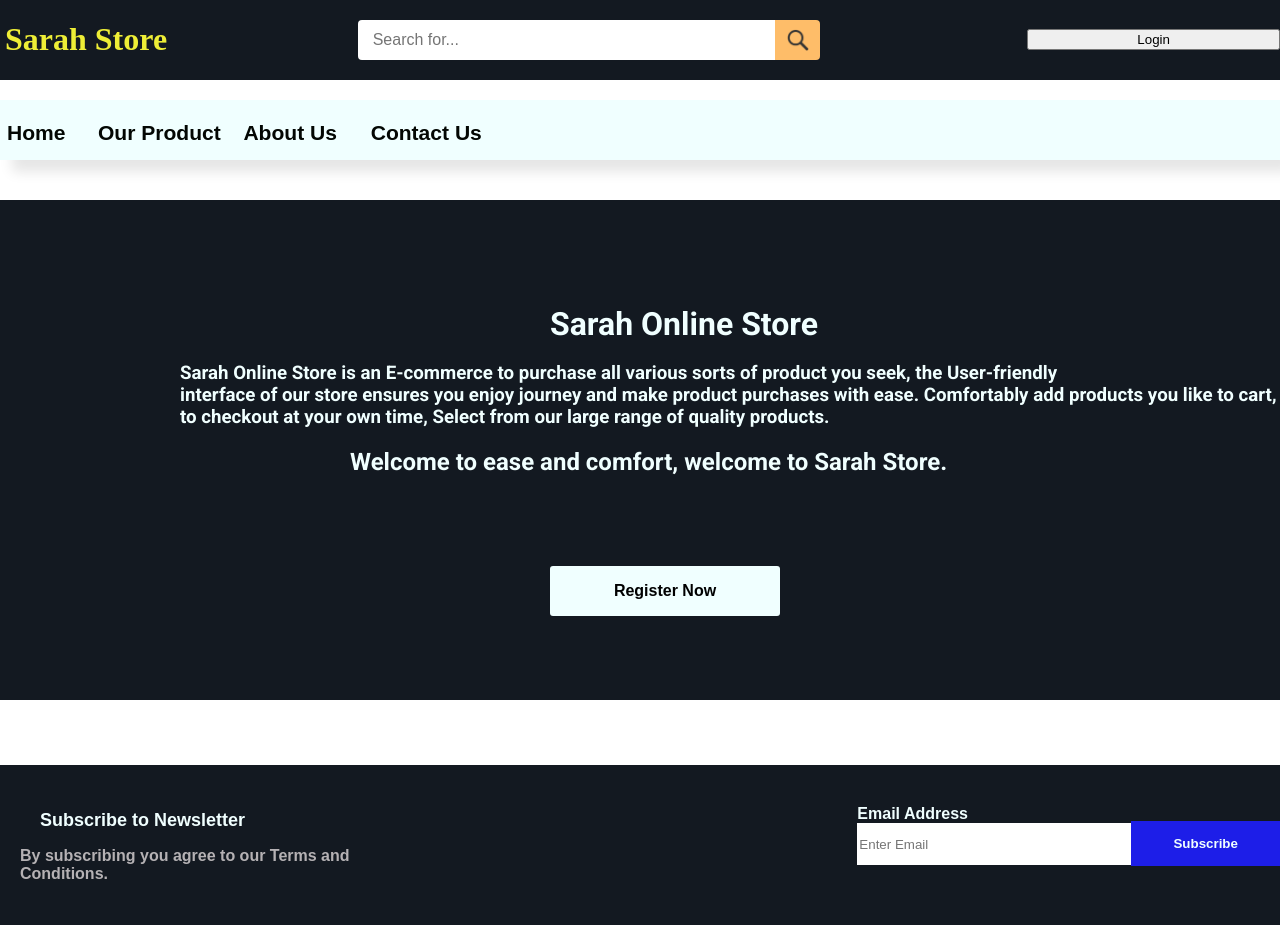
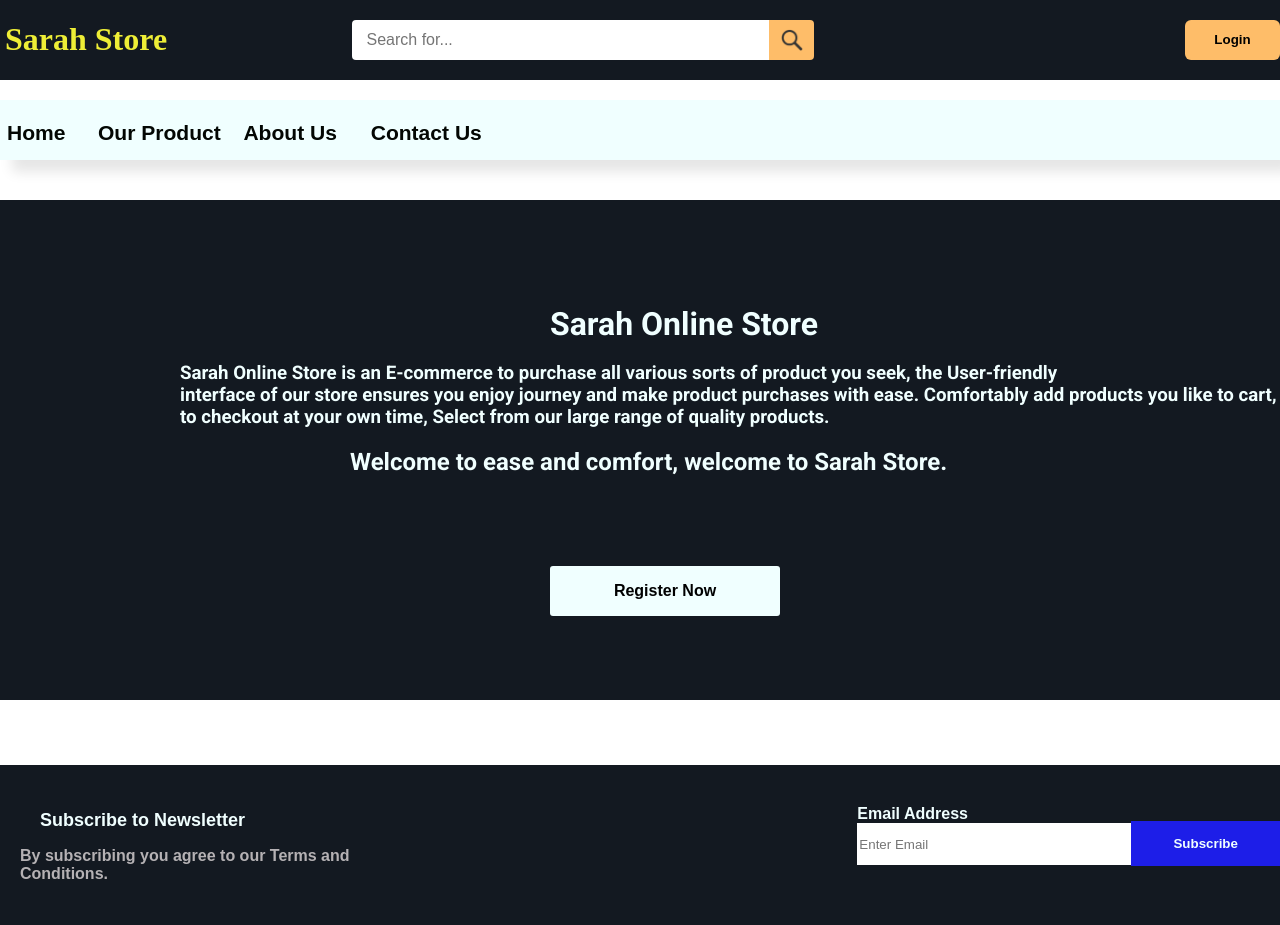
Before and after one commit to Dubemxe/landingpage_sarahstore, a plain HTML site: page index.html in a window 1280 px wide. Shown: the top 925 px of the page. Drawn offline with Linux system fonts and the light colour scheme.

Commit message:
Update landing_page.css

```diff
--- a/styles/landing_page.css
+++ b/styles/landing_page.css
@@ -56,7 +56,7 @@ html, body {
   position: fixed;
   color: rgb(238, 238, 54);
 }
-.login_butn {
+#login_butn {
   width: 95px;
   height: 40px;
   background-color: rgb(254, 189, 105);
```
